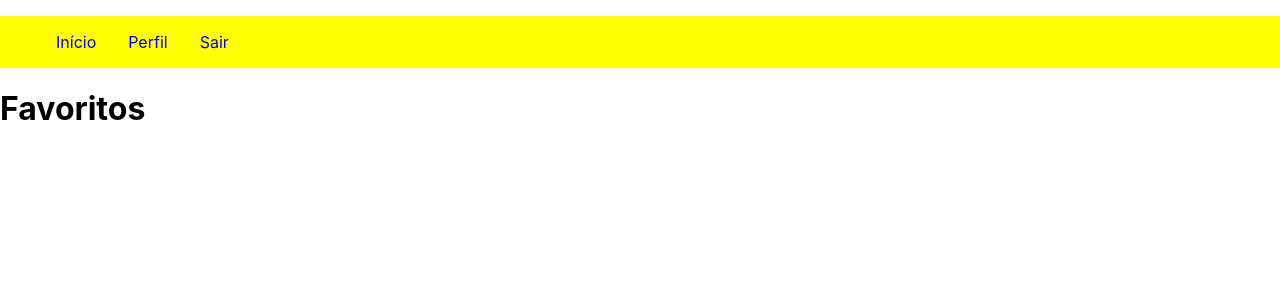
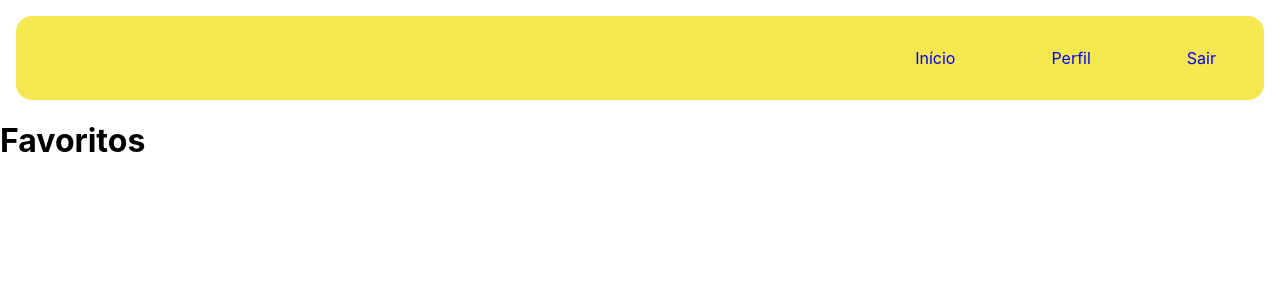
Before and after one commit to lucsap/Pokedex_CJR_01, a React (Create React App) app in the folder pokedex/: page /pokemons in a window 1280 px wide. Shown: the top 300 px of the page. Built offline with nearby package versions, Linux system fonts and the light colour scheme.

Commit message:
feat: color menu

```diff
--- a/pokedex/src/components/navbar.js
+++ b/pokedex/src/components/navbar.js
@@ -1,17 +1,20 @@
 import styled from 'styled-components'
 
 export const Menu = styled.header`
-    align-items: center;
+    text-align: right;
     text-decoration: none;
-    background-color: yellow;
+    background-color: #F5E750;
+    border-radius: 1rem;
+    margin: 1rem;
 `
 
 export const A = styled.a`
     display: inline-block;
     color: blue;
     text-decoration: none;
-    padding: 1.0rem;
     text-align: right;
+    margin: 1rem;
+    padding: 1rem 2rem;
 `
 
 function Navbar() {
```
Also changed, not shown: pokedex/src/components/Pokemon.js (indentation only).
